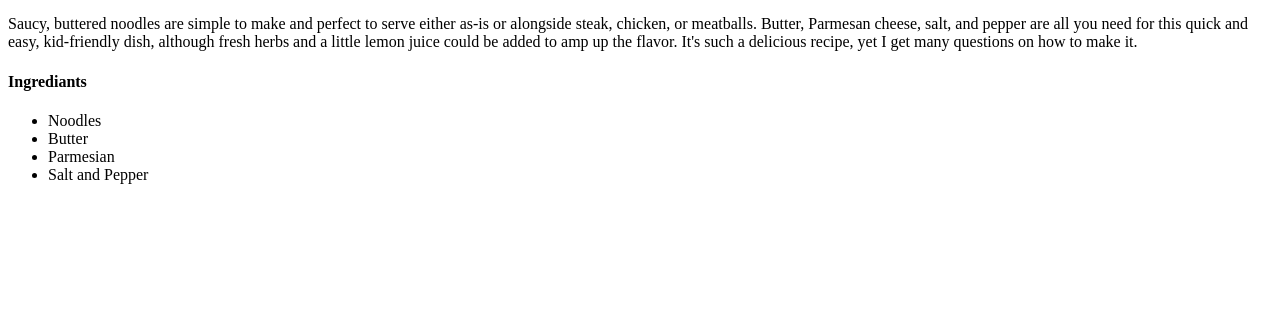
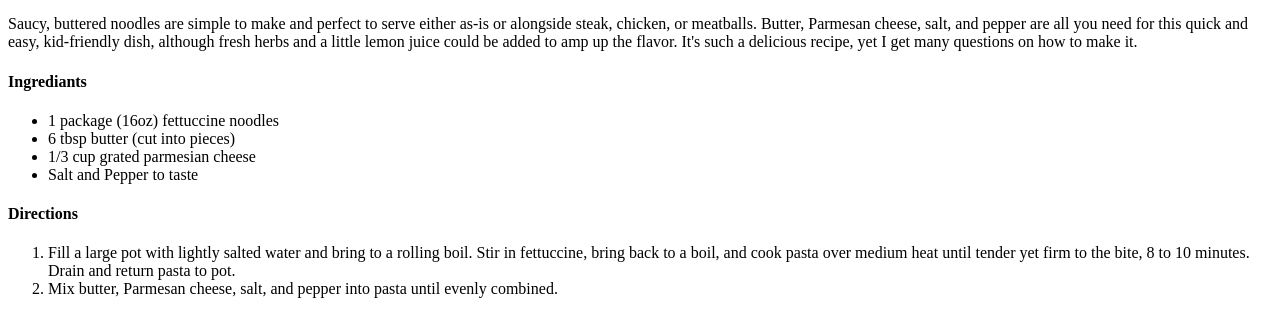
Before and after one commit to mannystinks/odin-recipes, a plain HTML site: page recipes/buttered_noodles.html in a window 1280 px wide. Shown: the part 428-764 px from the top of the page. Drawn offline with Linux system fonts and the light colour scheme.

Commit message:
add directions in an ol

```diff
--- a/recipes/buttered_noodles.html
+++ b/recipes/buttered_noodles.html
@@ -13,11 +13,15 @@
     <p>Saucy, buttered noodles are simple to make and perfect to serve either as-is or alongside steak, chicken, or meatballs. Butter, Parmesan cheese, salt, and pepper are all you need for this quick and easy, kid-friendly dish, although fresh herbs and a little lemon juice could be added to amp up the flavor. It's such a delicious recipe, yet I get many questions on how to make it.</p>
 <h4>Ingrediants</h4>
 <ul>
-<li>Noodles</li>
-<li>Butter</li>
-<li>Parmesian</li>
-<li>Salt and Pepper</li>
+    <li>1 package (16oz) fettuccine noodles</li>
+    <li>6 tbsp butter (cut into pieces)</li>
+    <li>1/3 cup grated parmesian cheese</li>
+    <li>Salt and Pepper to taste</li>
 </ul>
-
+<h4>Directions</h4>
+<ol>
+    <li>Fill a large pot with lightly salted water and bring to a rolling boil. Stir in fettuccine, bring back to a boil, and cook pasta over medium heat until tender yet firm to the bite, 8 to 10 minutes. Drain and return pasta to pot.</li>
+    <li>Mix butter, Parmesan cheese, salt, and pepper into pasta until evenly combined.</li>
+</ol>
 </body>
 </html>
```
